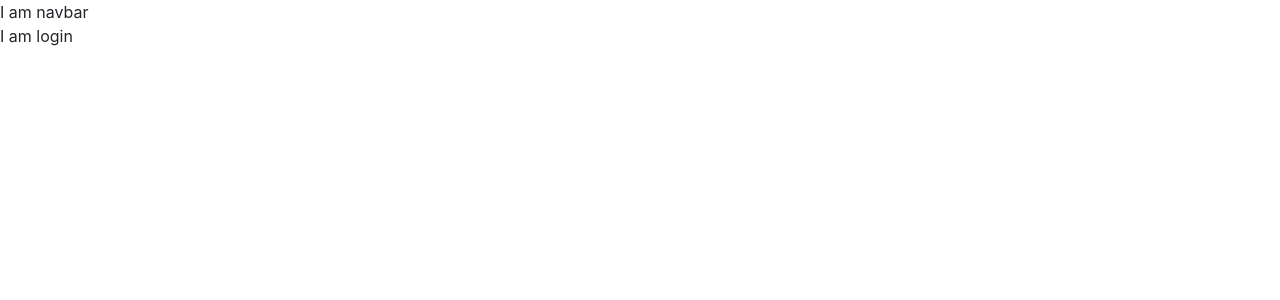
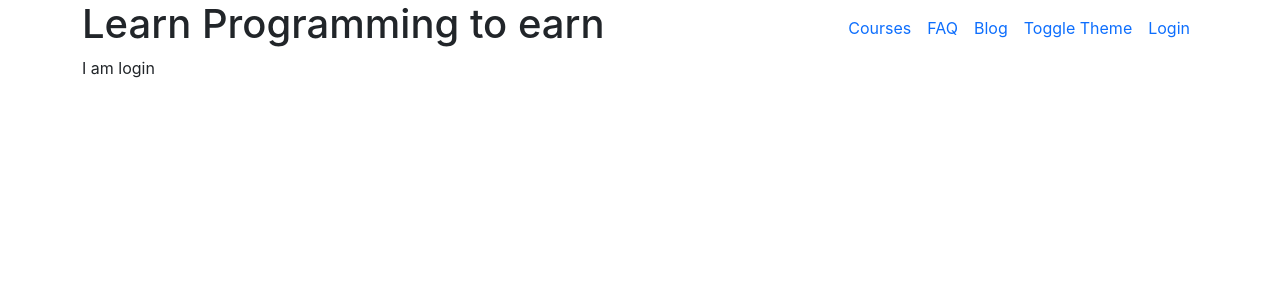
Before and after one commit to UttomKumarRoy/Assignment-10-client, a React (Create React App) app: page /login in a window 1280 px wide. Shown: the top 300 px of the page. Built offline with nearby package versions, Linux system fonts and the light colour scheme; no server answers.

Commit message:
Navbar design completed

```diff
--- /dev/null
+++ b/src/components/Blog.js
@@ -0,0 +1,11 @@
+import React from 'react';
+
+const Blog = () => {
+    return (
+        <div>
+            I am Blog
+        </div>
+    );
+};
+
+export default Blog;
--- /dev/null
+++ b/src/components/Courses.js
@@ -0,0 +1,11 @@
+import React from 'react';
+
+const Courses = () => {
+    return (
+        <div>
+            I am courses
+        </div>
+    );
+};
+
+export default Courses;
--- /dev/null
+++ b/src/components/FAQ.js
@@ -0,0 +1,11 @@
+import React from 'react';
+
+const FAQ = () => {
+    return (
+        <div>
+            I am FAQ.
+        </div>
+    );
+};
+
+export default FAQ;
--- a/src/components/Navbar.js
+++ b/src/components/Navbar.js
@@ -1,9 +1,38 @@
 import React from 'react';
-
+import {Link} from 'react-router-dom'
 const Navbar = () => {
     return (
-        <div>
-            I am navbar
+        <div className='d-flex justify-content-between align-items-center'>
+            <div>
+                <h1>Learn Programming to earn</h1>
+            </div>
+            <div className='d-flex justify-content-between align-items-center'>
+                <div>
+                <Link className='mx-2 text-decoration-none' to='/courses'>
+                    Courses
+                </Link>
+                </div>
+                <div>
+                <Link className='mx-2 text-decoration-none' to='/faq'>
+                    FAQ
+                </Link>
+                </div>
+                <div>
+                <Link className='mx-2 text-decoration-none' to='/blog'>
+                    Blog
+                </Link>
+                </div>
+                <div>
+                <Link className='mx-2 text-decoration-none' to='/toggle'>
+                    Toggle Theme
+                </Link>
+                </div>
+                <div>
+                <Link className='mx-2 text-decoration-none' to='/login'>
+                    Login
+                </Link>
+                </div>
+            </div>
         </div>
     );
 };
--- /dev/null
+++ b/src/components/ToggleTheme.js
@@ -0,0 +1,11 @@
+import React from 'react';
+
+const ToggleTheme = () => {
+    return (
+        <div>
+            I am Toggle Theme
+        </div>
+    );
+};
+
+export default ToggleTheme;
--- a/src/layout/Main.js
+++ b/src/layout/Main.js
@@ -4,10 +4,10 @@ import Navbar from '../components/Navbar'
 
 const Main = () => {
   return (
-    <>
+    <div className='container'>
       <Navbar />
       <Outlet />
-    </>
+    </div>
   )
 }
 
```
Also changed, not shown: src/routes/routes.js (+20 -0 lines).
